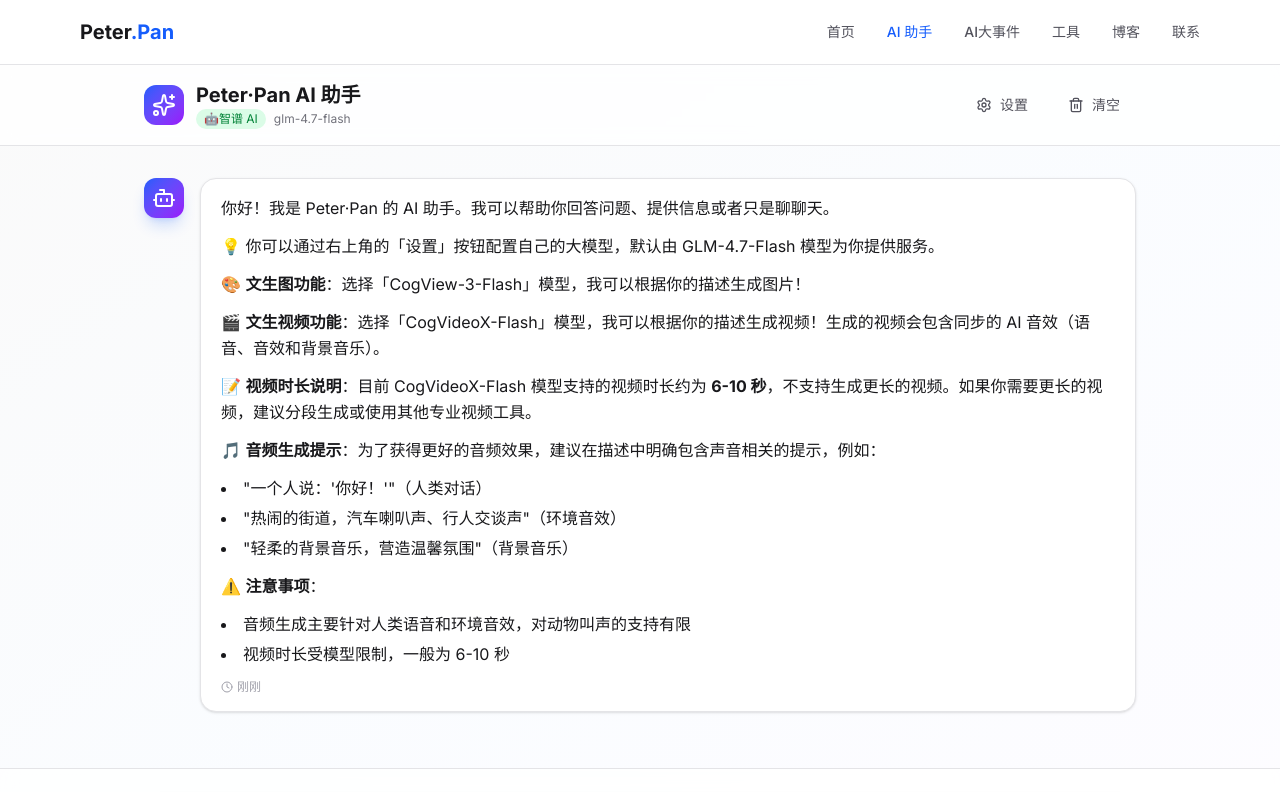
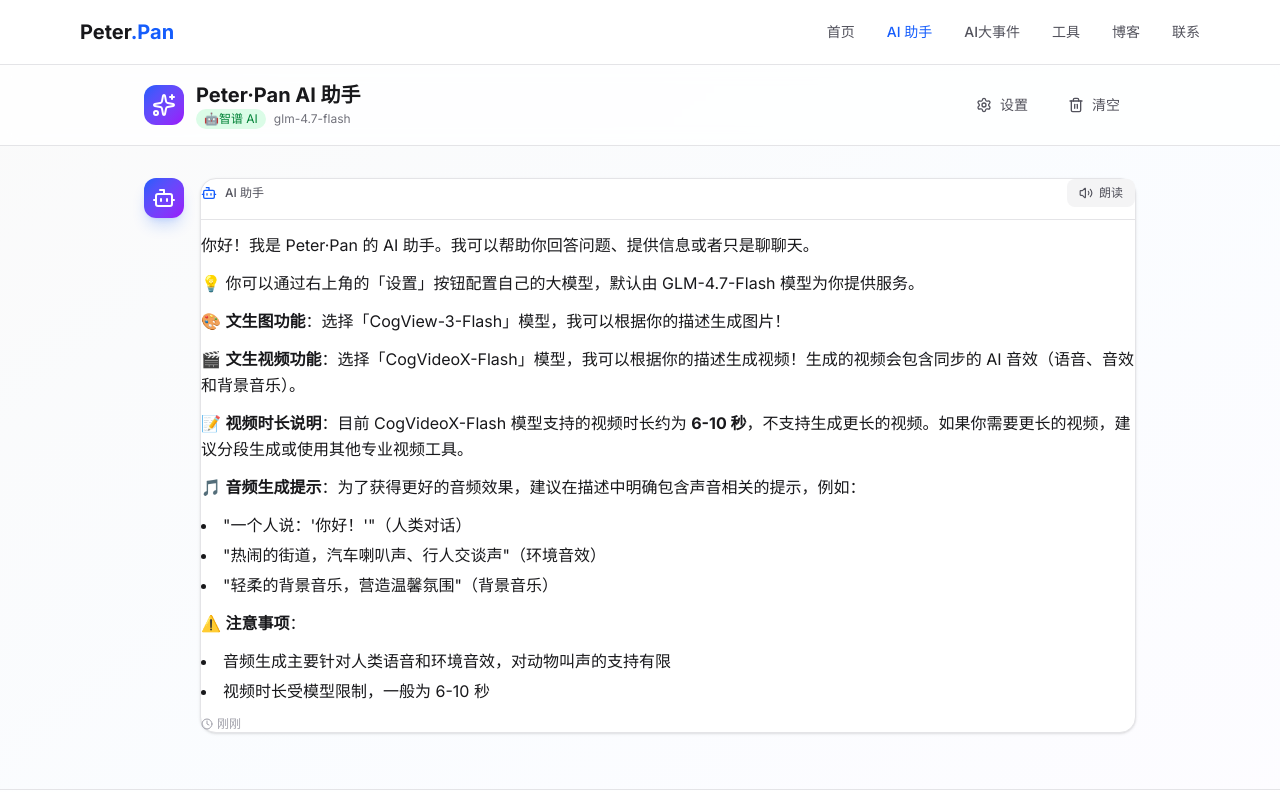
Before and after one commit to panmcai/Peter-Pan, a Next.js app: page /chat in a window 1280 px wide. Shown: the top 792 px of the page. Built offline with nearby package versions, Linux system fonts and the light colour scheme.

Commit message:
增加朗读功能

```diff
--- a/src/app/chat/page.tsx
+++ b/src/app/chat/page.tsx
@@ -1,7 +1,7 @@
 'use client';
 
 import { useState, useRef, useEffect } from 'react';
-import { Send, Bot, User, Loader2, Sparkles, Clock, Trash2, Settings, AlertCircle, Download, Image as ImageIcon, ExternalLink, Video as VideoIcon, Square } from 'lucide-react';
+import { Send, Bot, User, Loader2, Sparkles, Clock, Trash2, Settings, AlertCircle, Download, Image as ImageIcon, ExternalLink, Video as VideoIcon, Square, Volume2, VolumeX } from 'lucide-react';
 import ModelConfig, { AIModelConfig } from '@/components/ModelConfig';
 import ReactMarkdown from 'react-markdown';
 import remarkGfm from 'remark-gfm';
@@ -34,6 +34,10 @@
   const messagesContainerRef = useRef<HTMLDivElement>(null);
   const initialMessageCountRef = useRef<number>(1); // 初始有1条欢迎消息
   const abortControllerRef = useRef<AbortController | null>(null); // 用于中断请求
+
+  // TTS 相关状态
+  const [playingMessageIndex, setPlayingMessageIndex] = useState<number | null>(null);
+  const speechSynthesisRef = useRef<SpeechSynthesis | null>(typeof window !== 'undefined' ? window.speechSynthesis : null);
 
   // 聊天记录缓存配置
   const CHAT_CACHE_KEY = 'chat_history';
@@ -159,6 +163,83 @@
       setLoading(false);
       console.log('[Chat] 生成已停止');
     }
+  };
+
+  // 停止 TTS 播放
+  const stopTTS = () => {
+    if (speechSynthesisRef.current) {
+      speechSynthesisRef.current.cancel();
+      setPlayingMessageIndex(null);
+    }
+  };
+
+  // 播放 TTS
+  const playTTS = (text: string, index: number) => {
+    if (!speechSynthesisRef.current) {
+      console.error('[TTS] 浏览器不支持语音合成');
+      return;
+    }
+
+    // 如果正在播放该消息，则停止
+    if (playingMessageIndex === index) {
+      stopTTS();
+      return;
+    }
+
+    // 停止当前播放
+    stopTTS();
+
+    // 提取纯文本（去除 markdown 标记）
+    const plainText = text
+      .replace(/#{1,6}\s+/g, '') // 去除标题标记
+      .replace(/\*\*/g, '') // 去除粗体标记
+      .replace(/\*/g, '') // 去除斜体标记
+      .replace(/`/g, '') // 去除代码标记
+      .replace(/\[([^\]]+)\]\([^)]+\)/g, '$1') // 去除链接
+      .replace(/!\[([^\]]*)\]\([^)]+\)/g, '') // 去除图片
+      .replace(/\n+/g, ' ') // 换行转为空格
+      .trim();
+
+    if (!plainText) {
+      console.error('[TTS] 没有可播放的文本');
+      return;
+    }
+
+    // 创建语音合成实例
+    const utterance = new SpeechSynthesisUtterance(plainText);
+
+    // 设置语言（中文）
+    utterance.lang = 'zh-CN';
+    utterance.rate = 1; // 语速
+    utterance.pitch = 1; // 音调
+
+    // 尝试选择中文语音
+    const voices = speechSynthesisRef.current.getVoices();
+    const chineseVoice = voices.find(voice =>
+      voice.lang.includes('zh') && voice.name.includes('Neural')
+    );
+    if (chineseVoice) {
+      utterance.voice = chineseVoice;
+    }
+
+    // 播放事件
+    utterance.onstart = () => {
+      setPlayingMessageIndex(index);
+      console.log('[TTS] 开始播放');
+    };
+
+    utterance.onend = () => {
+      setPlayingMessageIndex(null);
+      console.log('[TTS] 播放结束');
+    };
+
+    utterance.onerror = (event) => {
+      console.error('[TTS] 播放错误:', event.error);
+      setPlayingMessageIndex(null);
+    };
+
+    // 开始播放
+    speechSynthesisRef.current.speak(utterance);
   };
 
   // 处理输入变化
@@ -543,12 +624,45 @@
                   </div>
                 )}
                 <div
-                  className={`w-full max-w-full rounded-2xl px-5 py-4 shadow-sm ${
+                  className={`w-full max-w-full rounded-2xl shadow-sm ${
                     message.role === 'user'
-                      ? 'bg-gradient-to-br from-sky-50 to-sky-100 text-sky-950 shadow-sky-100/20'
+                      ? 'bg-gradient-to-br from-sky-50 to-sky-100 text-sky-950 shadow-sky-100/20 px-5 py-4'
                       : 'bg-white dark:bg-zinc-800 text-zinc-900 dark:text-zinc-100 border border-zinc-200 dark:border-zinc-700'
                   }`}
                 >
+                  {/* 助手消息标题栏 */}
+                  {message.role === 'assistant' && (
+                    <div className="flex items-center justify-between mb-3 pb-3 border-b border-zinc-200 dark:border-zinc-700">
+                      <div className="flex items-center gap-2">
+                        <Bot className="w-4 h-4 text-blue-600" />
+                        <span className="text-xs font-medium text-zinc-600 dark:text-zinc-400">AI 助手</span>
+                      </div>
+                      {message.content && (
+                        <button
+                          onClick={() => playTTS(message.content, index)}
+                          className={`flex items-center gap-1.5 px-3 py-1.5 rounded-lg text-xs font-medium transition-all ${
+                            playingMessageIndex === index
+                              ? 'bg-blue-600 text-white'
+                              : 'bg-zinc-100 dark:bg-zinc-700 text-zinc-600 dark:text-zinc-400 hover:bg-zinc-200 dark:hover:bg-zinc-600'
+                          }`}
+                          title={playingMessageIndex === index ? '停止播放' : '播放语音'}
+                        >
+                          {playingMessageIndex === index ? (
+                            <>
+                              <VolumeX size={14} />
+                              <span>停止</span>
+                            </>
+                          ) : (
+                            <>
+                              <Volume2 size={14} />
+                              <span>朗读</span>
+                            </>
+                          )}
+                        </button>
+                      )}
+                    </div>
+                  )}
+
                   <div className="leading-relaxed text-sm sm:text-base text-zinc-900 dark:text-zinc-100 max-w-none">
                     {message.role === 'assistant' && message.type === 'video' && message.videoUrl ? (
                       <div className="space-y-4">
```
